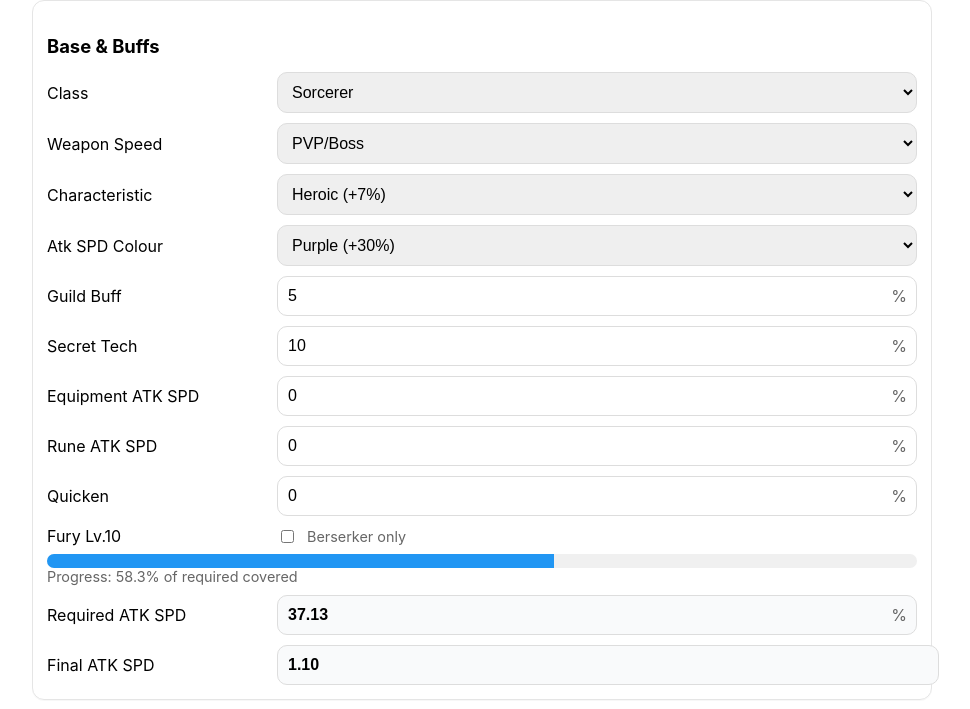
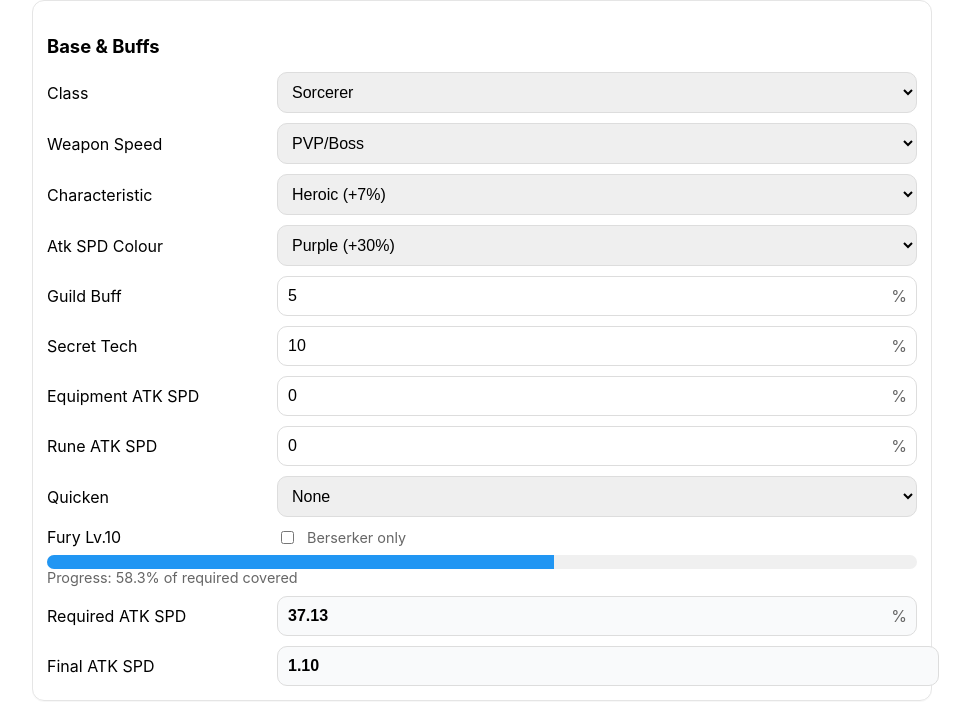
Before and after one commit to brandtbuchwald-rgb/Attack-spd-vs2, a plain HTML site: page index.html in a window 1280 px wide. Shown: the part 59-768 px from the top of the page, without its empty margins (158-1128 px from the left). Drawn offline with Linux system fonts and the light colour scheme.

Commit message:
Update index.html

```diff
--- a/index.html
+++ b/index.html
@@ -82,11 +82,18 @@
         <label>Rune ATK SPD</label>
         <div class="pct"><input id="rune" type="number" inputmode="decimal" step="0.1" value="0"><span class="suffix">%</span></div>
       </div>
-      <!-- Hidden target -->
+      <!-- Hidden target final ATK SPD -->
       <input id="target" type="hidden" value="0.25">
       <div class="row">
         <label>Quicken</label>
-        <div class="pct"><input id="quicken" type="number" inputmode="decimal" step="0.1" value="0"><span class="suffix">%</span></div>
+        <select id="quicken">
+          <option value="0">None</option>
+          <option value="1">Lv.1 (+1%)</option>
+          <option value="2">Lv.2 (+2%)</option>
+          <option value="3">Lv.3 (+3%)</option>
+          <option value="4">Lv.4 (+4%)</option>
+          <option value="5">Lv.5 (+5%)</option>
+        </select>
       </div>
       <div class="row" id="furyRow">
         <label>Fury Lv.10</label>
@@ -172,6 +179,7 @@
     const weap = els.weap.value;
     const baseSpd = base[weap][cls];
 
+    // Fury toggle availability
     if (cls === "Berserker") {
       furyRow.classList.remove("disabled");
     } else {
@@ -185,28 +193,34 @@
     const secret = pctInput("secret");
     const equip = pctInput("equip");
     const rune = pctInput("rune");
-    const quicken = pctInput("quicken");
+    // QUICKEN: read level (0-5) and convert to percent (1-5%)
+    const quicken = (parseFloat(els.quicken.value || 0) / 100);
     const furyFactor = (els.fury.checked && cls === "Berserker") ? 0.25 : 1.0;
 
     const totalBonuses = char + color + guild + secret + equip + rune;
 
+    // Required total % to reach target, then remaining after all your bonuses
     const denom = Math.max(baseSpd * (1 - quicken) * furyFactor, 1e-9);
     const requiredTotal = 1 - (TARGET_FINAL / denom);
     const remaining = Math.max(0, requiredTotal - totalBonuses);
     const progress = clamp(requiredTotal <= 0 ? 1 : totalBonuses / requiredTotal, 0, 1);
 
+    // Final speed (cap 0.25)
     let finalRaw = baseSpd * (1 - totalBonuses) * (1 - quicken) * furyFactor;
     const finalSpd = Math.max(finalRaw, TARGET_FINAL);
 
+    // Progress UI
     els.progressFill.style.width = (progress * 100).toFixed(1) + '%';
     if(progress >= 1){ els.progressFill.style.background = "#4caf50"; }
     else if(progress >= 0.9){ els.progressFill.style.background = "#ffc107"; }
     else{ els.progressFill.style.background = "#2196f3"; }
     els.progressText.textContent = `Progress: ${(progress*100).toFixed(1)}% of required covered`;
 
+    // Outputs
     els.requiredBox.value = (remaining * 100).toFixed(2);
     els.finalBox.value = finalSpd.toFixed(2);
 
+    // DPS
     const atk = parseFloat(els.atk.value || 0);
     const atkPct = pctInput("atkPct");
     const racial = pctInput("racialPct");
@@ -223,7 +237,7 @@
     els.dpsLine.textContent = `DPS: ${dps.toFixed(2)}`;
   }
 
-  // Auto-clear/select for easier typing (if value is 0, clear on focus; restore if left blank)
+  // Easier typing: select/clear zeros on focus; restore 0 if left blank
   function isEditableNumber(el){
     return el.tagName === 'INPUT' && el.type === 'number' && !el.readOnly;
   }
```
